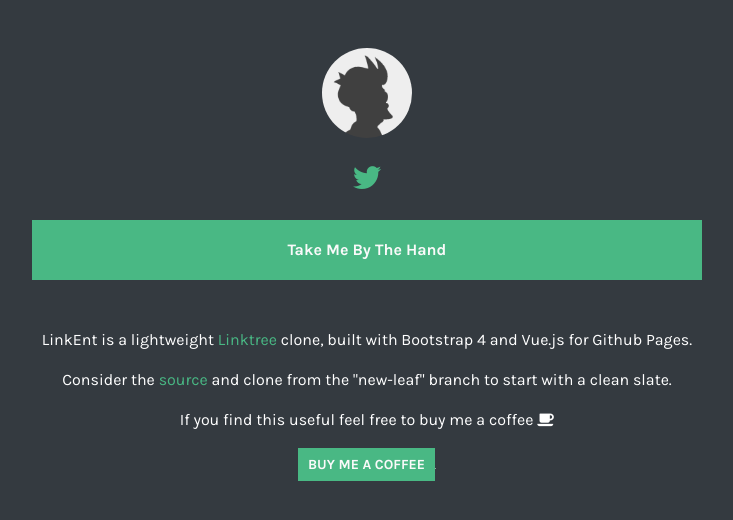
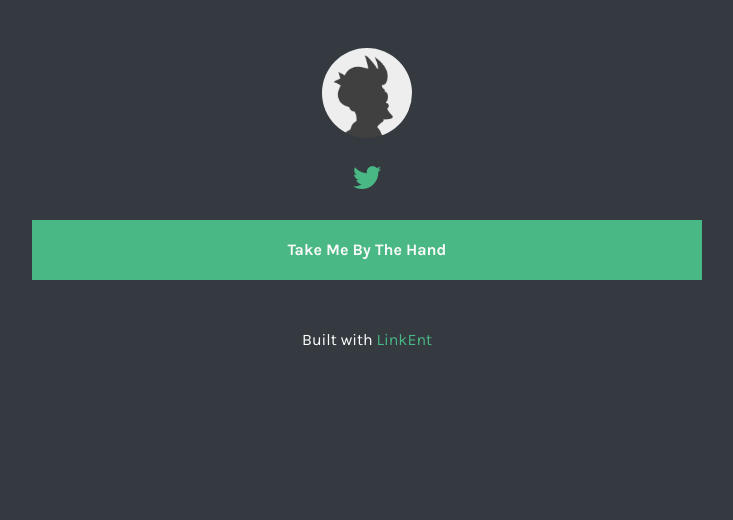
Before and after one commit to montoulieu/link-ent, a Vue app: page / in a window 1280 px wide. Shown: the top 520 px of the page, without its empty margins (273-1006 px from the left). Built offline with nearby package versions, Linux system fonts and the light colour scheme; grey boxes are pictures that could not be loaded.

Commit message:
Removing text from footer

```diff
--- a/src/components/Footer.vue
+++ b/src/components/Footer.vue
@@ -1,9 +1,6 @@
 <template>
   <footer class="py-5">
-    <p>LinkEnt is a lightweight <a href="https://linktr.ee/">Linktree</a> clone, built with Bootstrap 4 and Vue.js for Github Pages.</p>
-    <p>Consider the <a href="">source</a> and clone from the "new-leaf" branch to start with a clean slate.</p>
-    <p>If you find this useful feel free to buy me a coffee <i class="fa fa-coffee"></i></p>
-    <DonateButton/>
+    <p class="mb-0">Built with <a href="">LinkEnt</a></p>
   </footer>
 </template>
 
```
